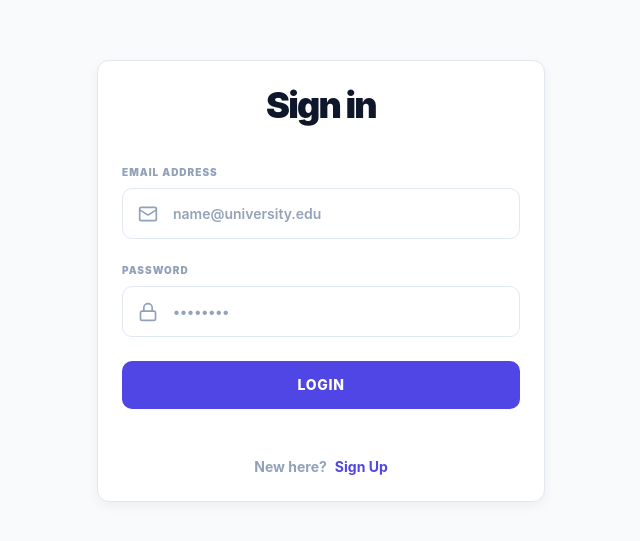
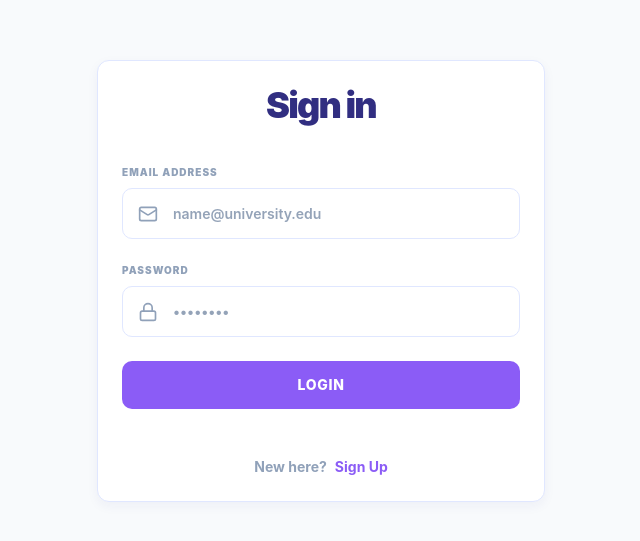
Before and after one commit to ApoorvaBodas123/Smart-Learning-Planner, a React (Vite) app in the folder frontend/: page / in a window 1280 px wide. Shown: the part 119-660 px from the top of the page, without its empty margins (319-959 px from the left). Built offline with nearby package versions, Linux system fonts and the light colour scheme.

Commit message:
calendar

```diff
--- a/frontend/src/components/Calendar.tsx
+++ b/frontend/src/components/Calendar.tsx
@@ -15,9 +15,8 @@ export const CalendarView = ({ userId }: { userId: number }) => {
 
   const fetchTasks = async () => {
     try {
-
-      const res = await axios.get(`http://127.0.0.1:8000/schedule/`)
-      setTasks(res.data.today_focus || [])
+      const res = await axios.get(`http://127.0.0.1:8000/all-tasks/`)
+      setTasks(res.data)
     } catch (err) {
       console.error(err)
     } finally {
@@ -92,7 +91,7 @@ export const CalendarView = ({ userId }: { userId: number }) => {
                       initial={{ opacity: 0, x: -5 }}
                       animate={{ opacity: 1, x: 0 }}
                       key={idx}
-                      className="px-2 py-1 bg-indigo-100 dark:bg-indigo-900/40 border-l-2 border-primary rounded text-[9px] font-bold text-indigo-700 dark:text-indigo-300 truncate cursor-default"
+                      className="px-2 py-1 bg-primary/10 dark:bg-primary/20 border-l-2 border-primary rounded text-[9px] font-bold text-primary truncate cursor-default"
                       title={task.title}
                     >
                       {task.title}
--- a/frontend/src/components/Dashboard.tsx
+++ b/frontend/src/components/Dashboard.tsx
@@ -69,21 +69,21 @@ export const Dashboard = ({ user, onLogout }: DashboardProps) => {
           </div>
         </nav>
 
-        <div className="mt-auto w-full mb-8 space-y-1">
+        <div className="mt-auto w-full px-4 mb-8 space-y-2">
           <div
             onClick={toggleTheme}
-            className="nav-item mode-toggle-btn rounded-xl"
+            className="flex items-center gap-3 px-4 py-3 rounded-xl bg-slate-100 dark:bg-slate-800/50 text-slate-600 dark:text-slate-400 cursor-pointer hover:bg-slate-200 dark:hover:bg-slate-800 transition-all border border-transparent hover:border-primary/20"
           >
-            {isDark ? <Sun size={18} className="mr-2" /> : <Moon size={18} className="mr-2" />}
-            <span className="tracking-tight font-bold">{isDark ? 'Light Mode' : 'Dark Mode'}</span>
+            {isDark ? <Sun size={16} /> : <Moon size={16} />}
+            <span className="text-xs font-bold tracking-tight uppercase">{isDark ? 'Light Mode' : 'Dark Mode'}</span>
           </div>
 
           <div
             onClick={onLogout}
-            className="nav-item hover:text-red-500"
+            className="flex items-center gap-3 px-4 py-3 rounded-xl text-slate-400 cursor-pointer hover:text-red-500 transition-all"
           >
-            <LogOut size={18} className="mr-2" />
-            <span className="tracking-tight">Logout</span>
+            <LogOut size={16} />
+            <span className="text-xs font-bold tracking-tight uppercase">Logout</span>
           </div>
         </div>
       </aside>
--- a/frontend/src/components/SmartSchedule.tsx
+++ b/frontend/src/components/SmartSchedule.tsx
@@ -10,22 +10,29 @@ export const SmartSchedule = ({ userId }: { userId: number }) => {
   const [activeRoadmapId, setActiveRoadmapId] = useState<number | null>(null)
 
   useEffect(() => {
-    fetchRoadmaps()
+    const initFetch = async () => {
+      setLoading(true)
+      try {
+        const [roadmapRes, scheduleRes] = await Promise.all([
+          axios.get(`http://127.0.0.1:8000/roadmaps/`),
+          axios.get(`http://127.0.0.1:8000/schedule/`)
+        ])
+        setRoadmaps(roadmapRes.data)
+        setSchedule(scheduleRes.data)
+      } catch (err) {
+        console.error(err)
+      } finally {
+        setLoading(false)
+      }
+    }
+    initFetch()
   }, [])
 
   useEffect(() => {
-    getSchedule(activeRoadmapId)
+    if (activeRoadmapId !== null) {
+      getSchedule(activeRoadmapId)
+    }
   }, [activeRoadmapId])
-
-  const fetchRoadmaps = async () => {
-    try {
-      const res = await axios.get(`http://127.0.0.1:8000/roadmaps/`)
-      setRoadmaps(res.data)
-      if (res.data.length > 0 && !activeRoadmapId) {
-        setActiveRoadmapId(res.data[0].id)
-      }
-    } catch (err) { console.error(err) }
-  }
 
   const getSchedule = async (roadmapId: number | null) => {
     setLoading(true)
@@ -82,35 +89,27 @@ export const SmartSchedule = ({ userId }: { userId: number }) => {
         <motion.div initial={{ y: 20, opacity: 0 }} animate={{ y: 0, opacity: 1 }} className="grid grid-cols-1 lg:grid-cols-4 gap-8">
           <div className="lg:col-span-3 space-y-5">
             <div className="flex justify-between items-center px-2 mb-2">
-               <h3 className="text-xs font-black text-slate-400 uppercase tracking-widest">Recommended Order</h3>
-               <span className="text-[10px] font-bold text-slate-400 bg-slate-100 px-2 py-1 rounded">Based on Deadlines + Difficulty</span>
+               <h3 className="text-xs font-black text-muted-foreground uppercase tracking-widest">Recommended Order</h3>
+               <span className="text-[10px] font-bold text-muted-foreground bg-accent px-2 py-1 rounded">Based on Deadlines + Difficulty</span>
             </div>
             {schedule.today_focus.map((task: any, i: number) => (
               <div key={i} className="card flex justify-between items-center group hover:border-primary transition-all">
                 <div className="flex gap-6 items-center">
-                  <div className="w-10 h-10 bg-slate-50 rounded-xl flex items-center justify-center text-xs font-black text-slate-400 group-hover:bg-indigo-50 group-hover:text-primary transition-colors">{i+1}</div>
+                  <div className="w-10 h-10 bg-muted rounded-xl flex items-center justify-center text-xs font-black text-muted-foreground group-hover:bg-primary/10 group-hover:text-primary transition-colors">{i+1}</div>
                   <div>
                     <div className="flex items-center gap-3">
                        <p className="text-[10px] text-primary font-black uppercase tracking-wider">{task.subject} — {task.goal}</p>
-                       {task.due_date && <span className="text-[10px] bg-red-50 text-red-600 px-2 py-0.5 rounded-md font-bold border border-red-100">Due {task.due_date}</span>}
+                       {task.due_date && <span className="text-[10px] bg-red-500/10 text-red-500 px-2 py-0.5 rounded-md font-bold border border-red-500/20">Due {task.due_date}</span>}
                     </div>
-                    <h4 className="font-bold text-slate-800 text-lg mt-0.5">{task.title}</h4>
-                    {task.description && <p className="text-[11px] text-slate-400 italic mt-1 leading-relaxed max-w-md">{task.description}</p>}
+                    <h4 className="font-bold text-foreground text-lg mt-0.5">{task.title}</h4>
+                    {task.description && <p className="text-[11px] text-muted-foreground italic mt-1 leading-relaxed max-w-md">{task.description}</p>}
                     <div className="flex items-center gap-3 mt-2">
-                      <span className="text-xs text-slate-500 flex items-center gap-1.5 bg-slate-50 px-2 py-1 rounded-md">
-                        <Clock size={12} className="text-slate-400" /> {task.hours} Hours
+                      <span className="text-xs text-muted-foreground flex items-center gap-1.5 bg-muted px-2 py-1 rounded-md">
+                        <Clock size={12} className="text-muted-foreground" /> {task.hours} Hours
                       </span>
-                      {task.resource_url && (
-                        <a
-                          href={task.resource_url} target="_blank" rel="noreferrer"
-                          className="text-[10px] font-bold text-blue-600 hover:underline flex items-center gap-1"
-                        >
-                          <ExternalLink size={10} /> View Resource
-                        </a>
-                      )}
                       <button
                         onClick={() => toggleTask(task.id)}
-                        className="text-[10px] font-black text-primary hover:text-indigo-700 uppercase tracking-widest flex items-center gap-1 ml-4"
+                        className="text-[10px] font-black text-primary hover:text-primary/80 uppercase tracking-widest flex items-center gap-1 ml-4"
                       >
                          Done
                       </button>
@@ -123,20 +122,20 @@ export const SmartSchedule = ({ userId }: { userId: number }) => {
                      {[...Array(Math.min(8, task.pomodoro_chunks))].map((_, idx) => (
                        <div key={idx} className="w-3 h-3 bg-primary rounded-sm shadow-sm opacity-80" />
                      ))}
-                     {task.pomodoro_chunks > 8 && <span className="text-[10px] text-slate-400 font-bold ml-1">+{task.pomodoro_chunks - 8} more</span>}
+                     {task.pomodoro_chunks > 8 && <span className="text-[10px] text-muted-foreground font-bold ml-1">+{task.pomodoro_chunks - 8} more</span>}
                    </div>
-                   <p className="text-[10px] text-slate-400 font-bold uppercase tracking-widest">Pomodoro Sessions</p>
+                   <p className="text-[10px] text-muted-foreground font-black uppercase tracking-widest">Pomodoro Sessions</p>
                 </div>
               </div>
             ))}
           </div>
 
           <div className="space-y-8">
-            <div className="card bg-slate-900 border-none relative overflow-hidden flex flex-col items-center justify-center py-10">
+            <div className="card bg-foreground border-none relative overflow-hidden flex flex-col items-center justify-center py-10 shadow-2xl">
                 <div className="absolute -right-4 -top-4 w-24 h-24 bg-primary/20 rounded-full blur-3xl" />
-                <h3 className="text-[10px] font-black text-slate-500 mb-4 uppercase tracking-widest text-center">Efficiency Stats</h3>
-                <div className="text-6xl font-black text-white tracking-tighter mb-2">{schedule.total_estimated_time}h</div>
-                <p className="text-[10px] text-slate-400 font-bold uppercase tracking-widest text-center">Total Time Commitment</p>
+                <h3 className="text-[10px] font-black text-background mb-4 uppercase tracking-widest text-center opacity-60">Efficiency Stats</h3>
+                <div className="text-6xl font-black text-background tracking-tighter mb-2">{schedule.total_estimated_time}h</div>
+                <p className="text-[10px] text-background font-black uppercase tracking-widest text-center opacity-60">Total Commitment</p>
             </div>
 
             <div className="card bg-indigo-50 border-indigo-100 border-dashed p-6">
--- a/frontend/src/index.css
+++ b/frontend/src/index.css
@@ -13,32 +13,57 @@
 
 :root {
   --card: #ffffff;
-  --ring: #4f46e5;
-  --input: #f8fafc;
-  --muted: #64748b;
-  --accent: #f1f5f9;
-  --border: #e2e8f0;
+  --ring: #8b5cf6;
+  --input: #e0e7ff;
+  --muted: #f5f3ff;
+  --muted-foreground: #7c3aed;
+  --accent: #dbeafe;
+  --accent-foreground: #1e40af;
+  --border: #e0e7ff;
   --radius: 12px;
-  --primary: #4f46e5; /* Deep Indigo */
-  --sidebar: #f8fafc;
-  --font-sans: 'Inter', system-ui, sans-serif;
-  --background: #f8fafc;
-  --foreground: #0f172a; /* Deep Slate for Light Mode */
-  --sidebar-foreground: #475569;
-  --sidebar-active: #4f46e5;
-  --shadow-color: rgba(0, 0, 0, 0.05);
+  --primary: #8b5cf6;
+  --primary-foreground: #ffffff;
+  --secondary: #f3f0ff;
+  --secondary-foreground: #4338ca;
+  --background: #ffffff;
+  --foreground: #312e81;
+  --sidebar: #ffffff;
+  --sidebar-foreground: #312e81;
+  --sidebar-active: #8b5cf6;
+  --shadow-color: rgba(49, 46, 129, 0.05);
+
+  /* Chart Colors */
+  --chart-1: #8b5cf6;
+  --chart-2: #7c3aed;
+  --chart-3: #6d28d9;
+  --chart-4: #5b21b6;
+  --chart-5: #4c1d95;
 }
 
 .dark {
-  --card: #1e293b;
+  --card: #1e1b4b;
   --background: #0f172a;
-  --foreground: #f8fafc; /* White for Dark Mode */
+  --foreground: #e0e7ff;
   --sidebar: #0f172a;
-  --sidebar-foreground: #94a3b8;
-  --border: #1e293b;
-  --primary: #8b5cf6; /* Violet */
+  --sidebar-foreground: #c4b5fd;
   --sidebar-active: #8b5cf6;
-  --accent: #1e293b;
+  --border: #2e1065;
+  --primary: #8b5cf6;
+  --primary-foreground: #ffffff;
+  --secondary: #1e1b4b;
+  --secondary-foreground: #e0e7ff;
+  --accent: #4338ca;
+  --accent-foreground: #e0e7ff;
+  --muted: #1e1b4b;
+  --muted-foreground: #c4b5fd;
+  --ring: #8b5cf6;
+
+  /* Chart Colors */
+  --chart-1: #a78bfa;
+  --chart-2: #8b5cf6;
+  --chart-3: #7c3aed;
+  --chart-4: #6d28d9;
+  --chart-5: #5b21b6;
 }
 
 body {
```
Also changed, not shown: 1 other file (tests, documents, lock files or other folders).
